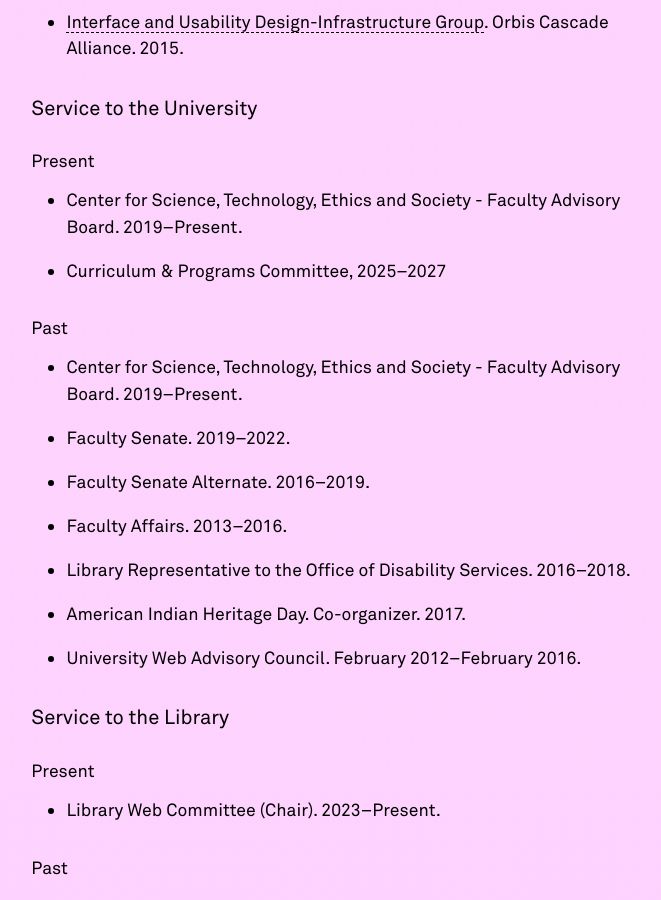
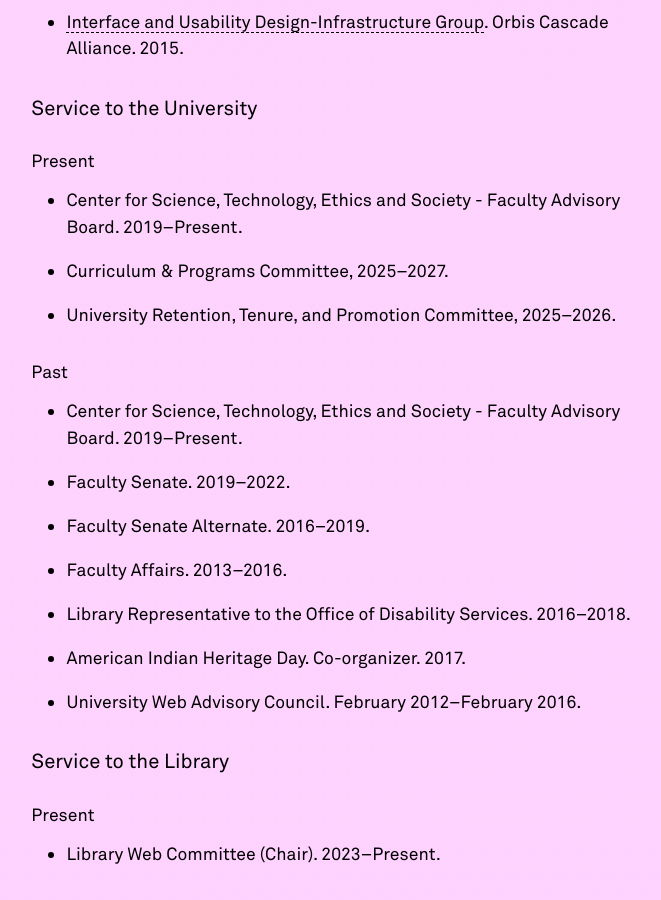
Before and after one commit to swyoung/swyoung.github.io, a Jekyll site: the page built from _pages/cv.md, in a window 1280 px wide and 900 px high, scrolled down 25027 px. Shown: the whole window, without its empty margins (252-913 px from the left). Built offline with Jekyll 4.4.1, drawn with Linux system fonts in a browser that asks for light colours; nearby versions of some CDN libraries; a style sheet for code colours, icons or effects is not loaded; some of the changed text lies outside the part shown.

Commit message:
Update cv.md
added URTPC

```diff
--- a/_pages/cv.md
+++ b/_pages/cv.md
@@ -438,7 +438,8 @@ Montana State University
 ##### Present
 <ul>
   <li>Center for Science, Technology, Ethics and Society - Faculty Advisory Board. 2019–Present.</li>
-  <li>Curriculum & Programs Committee, 2025–2027</li>
+  <li>Curriculum & Programs Committee, 2025–2027.</li>
+  <li>University Retention, Tenure, and Promotion Committee, 2025–2026.</li>
 </ul>
 ##### Past
 <ul>
```
Also changed, not shown: other parts of _pages/cv.md (+1 -1 lines).
